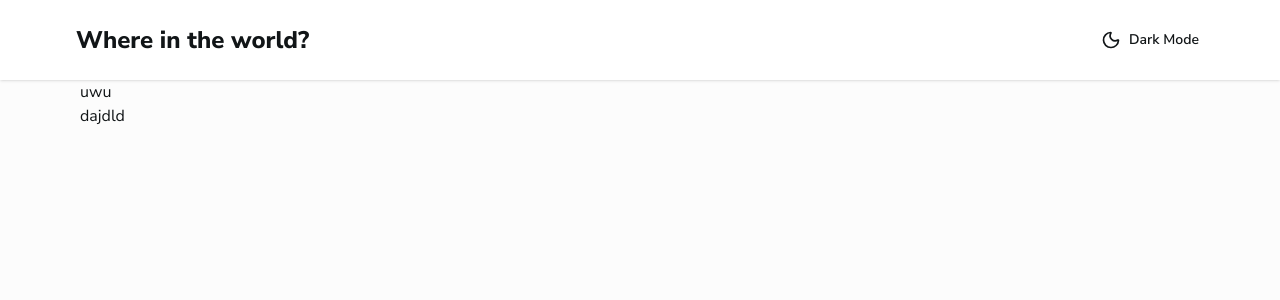
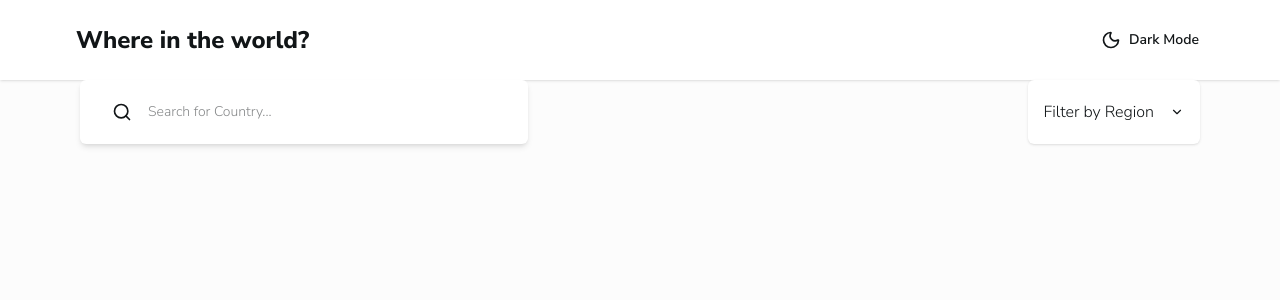
Before and after one commit to feimb/rest-countries-api-with-color-theme-switcher-master, a React (Vite) app: page / in a window 1280 px wide. Shown: the top 300 px of the page. Built offline with nearby package versions, Linux system fonts and the light colour scheme.

Commit message:
añado la navbar

```diff
--- a/src/components/NavBar.jsx
+++ b/src/components/NavBar.jsx
@@ -1,7 +1,68 @@
+import DropDawn from "./subComponents/DropDawn";
 const NavBar = () => {
-    <nav>
+    return (
+        <nav className="flex align-items-center justify-between gap-4  ">
+            <div className="w-full max-w-md px-8 py-5 bg-el shadow-md flex items-center gap-4 rounded-md ">
+                <label htmlFor="searchBar">
+                    <svg
+                        xmlns="http://www.w3.org/2000/svg"
+                        width="20"
+                        height="20"
+                        viewBox="0 0 24 24"
+                        fill="none"
+                        stroke="currentColor"
+                        stroke-width="2"
+                        stroke-linecap="round"
+                        stroke-linejoin="round"
+                        class="lucide lucide-search-icon lucide-search"
+                    >
+                        <path d="m21 21-4.34-4.34" />
+                        <circle cx="11" cy="11" r="8" />
+                    </svg>
+                </label>
 
-
-    </nav>
+                <input
+                    className="outline-none text-sm font-light font-nunito w-full"
+                    type="text"
+                    id="searchBar"
+                    autocomplete="off"
+                    placeholder="Search for Country..."
+                />
+            </div>
+            {/* <div className="relative">
+                <select
+                    defaultValue=""
+                    className="appearance-none bg-el px-8 py-5 rounded-md outline-none cursor-pointer putline-none text-sm font-light border-none  focus:outline-none focus:ring-0 focus:border-none"
+                >
+                    <option value="" disabled hidden>
+                        Filter by Region
+                    </option>
+                    <option value="">All Regions</option>
+                    <option value="africa">Africa</option>
+                    <option value="america">America</option>
+                    <option value="asia">Asia</option>
+                    <option value="europe">Europe</option>
+                    <option value="oceania">Oceania</option>
+                </select>
+                <div className="pointer-events-none absolute inset-y-0 right-3 flex items-center text-gray-400">
+                    <svg
+                        xmlns="http://www.w3.org/2000/svg"
+                        width="24"
+                        height="24"
+                        viewBox="0 0 24 24"
+                        fill="none"
+                        stroke="currentColor"
+                        stroke-width="2"
+                        stroke-linecap="round"
+                        stroke-linejoin="round"
+                        class="lucide lucide-chevron-down-icon lucide-chevron-down"
+                    >
+                        <path d="m6 9 6 6 6-6" />
+                    </svg>
+                </div>
+            </div> */}
+            <DropDawn />
+        </nav>
+    );
 };
 export default NavBar;
--- /dev/null
+++ b/src/components/subComponents/DropDawn.jsx
@@ -0,0 +1,57 @@
+import { useState } from "react";
+
+export default function Dropdown() {
+    const [open, setOpen] = useState(false);
+    const [value, setValue] = useState("Filter by Region");
+
+    const options = [
+        "All Regions",
+        "Africa",
+        "America",
+        "Asia",
+        "Europe",
+        "Oceania",
+    ];
+
+    return (
+        <div className="relative">
+            <button
+                onClick={() => setOpen(!open)}
+                className="w-full bg-el text-text font-light px-4 py-5 rounded-md flex justify-between items-center shadow-sm cursor-pointer gap-4"
+            >
+                {value === "All Regions" ? "Filter by Region" : value}
+                <svg
+                    xmlns="http://www.w3.org/2000/svg"
+                    width="14"
+                    height="14"
+                    viewBox="0 0 24 24"
+                    fill="none"
+                    stroke="currentColor"
+                    stroke-width="2"
+                    stroke-linecap="round"
+                    stroke-linejoin="round"
+                    class={`lucide lucide-chevron-down-icon lucide-chevron-down ${open ? "rotate-180" : ""} transition-transform duration-200`}
+                >
+                    <path d="m6 9 6 6 6-6" />
+                </svg>
+            </button>
+
+            {open && (
+                <div className="absolute mt-2 w-full bg-el rounded-md shadow-md">
+                    {options.map((opt) => (
+                        <div
+                            key={opt}
+                            onClick={() => {
+                                setValue(opt);
+                                setOpen(false);
+                            }}
+                            className="px-4 py-2 hover:brightness-90 dark:hover:backdrop-brightness-125 cursor-pointer"
+                        >
+                            {opt}
+                        </div>
+                    ))}
+                </div>
+            )}
+        </div>
+    );
+}
--- a/src/pages/Home.jsx
+++ b/src/pages/Home.jsx
@@ -1,13 +1,13 @@
 import MainLayout from "../components/layout/MainLayout";
 import { useNavigate } from "react-router-dom";
+import NavBar from "../components/NavBar";
 const Home = () => {
     const navigate = useNavigate();
     return(
         <MainLayout>
-            <p className="">uwu</p>
-            <button
-                onClick={() => navigate("/country/argentina")}
-            >dajdld</button>
+            <NavBar />
+
+
         </MainLayout>
     )
 };
```
